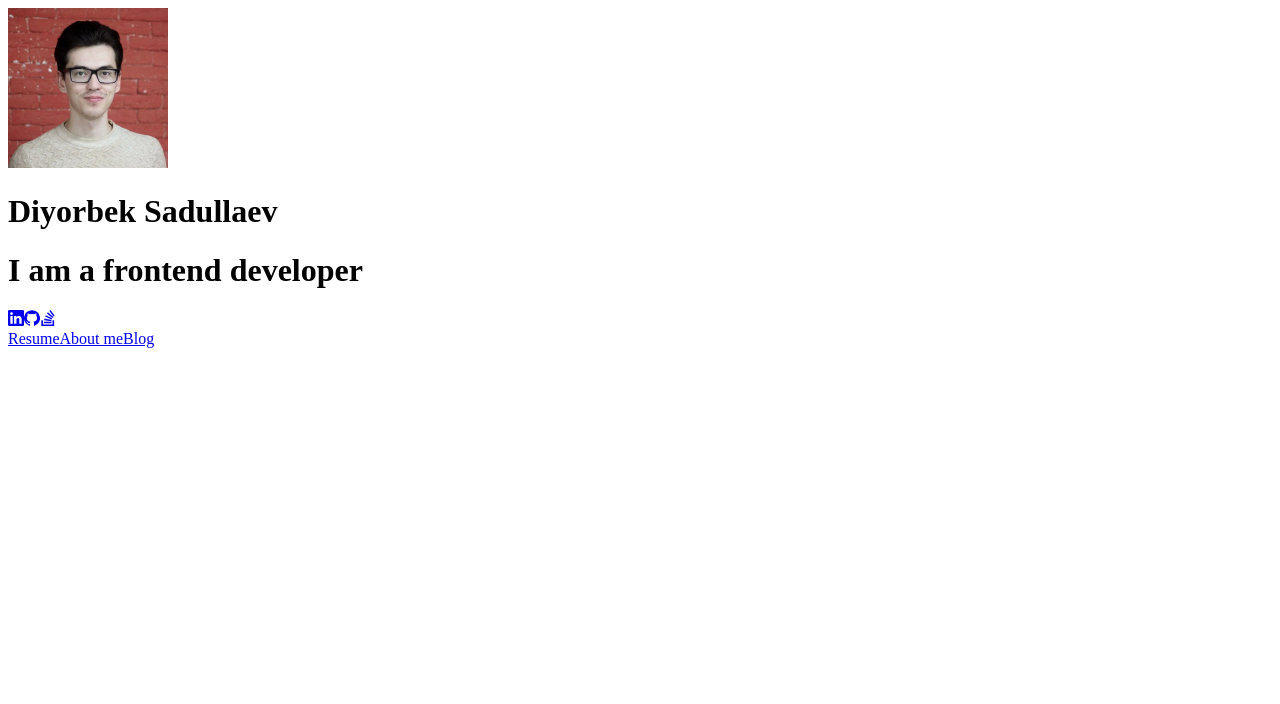
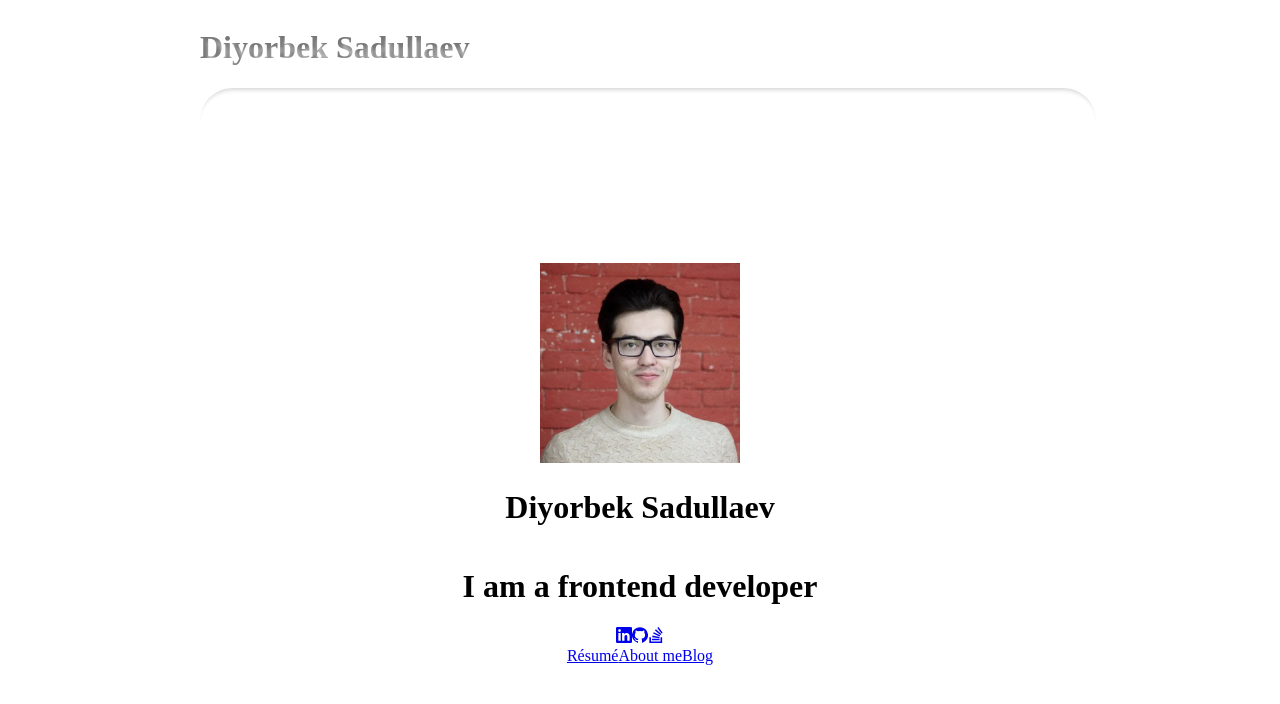
Before and after one commit to diyorbek/diyorbek.blog, a Next.js app: page / in a window 1280 px wide. Shown: the top 704 px of the page. Built offline with nearby package versions, Linux system fonts and the light colour scheme.

Commit message:
add header

```diff
--- a/pages/index.tsx
+++ b/pages/index.tsx
@@ -1,5 +1,4 @@
 import Head from 'next/head';
-import Image from 'next/image';
 import React from 'react';
 import Avatar from '../components/Avatar';
 import ButtonLink from '../components/ButtonLink';
@@ -9,15 +8,23 @@ import { StackOverflow } from '../components/icons/StackOverflow';
 
 export default function Home() {
   return (
-    <div>
+    <div className="home-page">
       <Head>
         <title>Diyorbek Sadullaev</title>
         <link rel="icon" href="/favicon.ico" />
       </Head>
 
+      <div className="header-container">
+        <header>
+          <h1 className=" text-center font-extrabold my-4">
+            Diyorbek Sadullaev
+          </h1>
+        </header>
+        <div className="header-leveler"></div>
+      </div>
+
       <main>
-        <div className="flex flex-col min-h-screen items-center justify-center px-2 py-4">
-          <div className="mb-4">
+        <div id="avatar-container" className="mb-4">
           <Avatar id="avatar" className="object-cover rounded-full" />
         </div>
 
@@ -43,14 +50,13 @@ export default function Home() {
 
         <div className="w-70 flex sm:flex-row flex-col justify-between items-center mb-6">
           <ButtonLink href="#" className="mb-2 sm:mb-0">
-              Resume
+            Résumé
           </ButtonLink>
           <ButtonLink href="#" className="sm:mx-2 mb-2 sm:mb-0">
             About me
           </ButtonLink>
           <ButtonLink href="#">Blog</ButtonLink>
         </div>
-        </div>
       </main>
     </div>
   );
--- a/styles/globals.css
+++ b/styles/globals.css
@@ -1,46 +1,2 @@
-#avatar {
-  width: 160px;
-  height: 160px;
-}
-
-@screen sm {
-  #avatar {
-    width: 200px;
-    height: 200px;
-  }
-}
-
-.button-link {
-  transition-duration: 0.3s;
-  transition-property: box-shadow;
-}
-
-.button-link:hover {
-  box-shadow: inset 0px 2px 4px 0px #00000029;
-}
-
-.button-link:focus {
-  box-shadow: inset 0px 2px 4px 2px #00000029;
-}
-
-svg {
-  width: 1em;
-  height: 1em;
-}
-
-svg,
-path {
-  transition: fill 0.2s;
-}
-
-#stackoverflow-icon path {
-  fill: currentColor;
-}
-
-#stackoverflow-icon:hover path:first-child {
-  fill: #bcbbbb;
-}
-
-#stackoverflow-icon:hover path:last-child {
-  fill: #f48024;
-}
+@import './home.css';
+@import './header.css';
--- /dev/null
+++ b/styles/header.css
@@ -0,0 +1,25 @@
+.header-container {
+  @apply rounded-xl w-full mx-auto;
+  @apply px-2;
+}
+
+.header-container .header-leveler {
+  @apply rounded-t-full  overflow-y-hidden;
+  width: 100%;
+  height: 32px;
+}
+
+.header-container .header-leveler:after {
+  content: ' ';
+  display: block;
+  height: 64px;
+  border-radius: 32px;
+  box-shadow: inset 0px 5px 4px -3px rgba(0, 0, 0, 0.16);
+}
+
+.header-container header h1 {
+  background-color: #0008;
+  color: transparent;
+  text-shadow: 5px 5px 4px rgba(255, 255, 255, 0.6);
+  background-clip: text;
+}
--- /dev/null
+++ b/styles/home.css
@@ -0,0 +1,54 @@
+#avatar {
+  width: 160px;
+  height: 160px;
+}
+
+@screen sm {
+  #avatar {
+    width: 200px;
+    height: 200px;
+  }
+}
+
+.home-page {
+  @apply flex flex-col max-w-4xl min-h-screen mx-auto;
+}
+
+.home-page main {
+  @apply flex flex-1 flex-col items-center justify-center px-2 py-4;
+}
+
+.home-page svg {
+  width: 1em;
+  height: 1em;
+}
+
+.home-page svg,
+.home-page path {
+  transition: fill 0.2s;
+}
+
+#stackoverflow-icon path {
+  fill: currentColor;
+}
+
+#stackoverflow-icon:hover path:first-child {
+  fill: #bcbbbb;
+}
+
+#stackoverflow-icon:hover path:last-child {
+  fill: #f48024;
+}
+
+.button-link {
+  transition-duration: 0.3s;
+  transition-property: box-shadow;
+}
+
+.button-link:hover {
+  box-shadow: inset 0px 2px 4px 0px #00000029;
+}
+
+.button-link:focus {
+  box-shadow: inset 0px 2px 4px 2px #00000029;
+}
```
Lines whose indentation alone changed are shown as unchanged.
